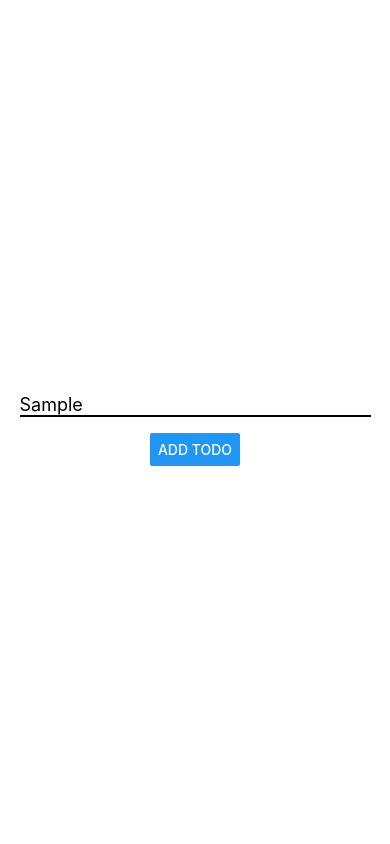
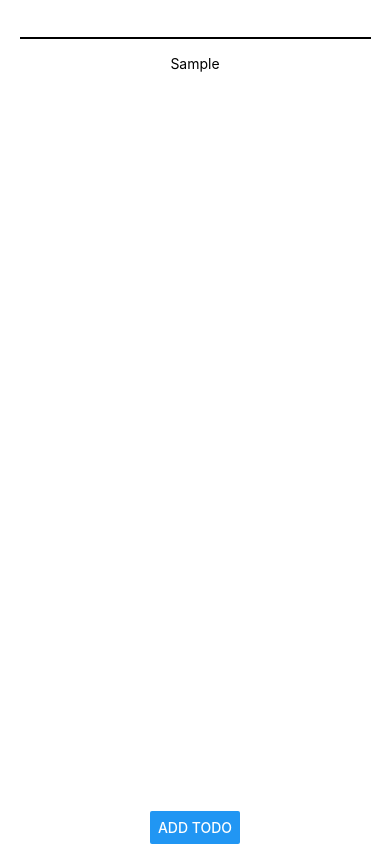
Before and after one commit to MinamiMunakata/ReactNativeTodoApp, a React Native app: screen / in a window 390 px wide. Both pictures are taken after typing "Sample" into the empty fields and a click on the button "ADD TODO". Built offline with nearby package versions, Linux system fonts and the light colour scheme.

Commit message:
Set the detail of the flatList

```diff
--- a/App.tsx
+++ b/App.tsx
@@ -6,6 +6,7 @@ import {
   SafeAreaView,
   TextInput,
   Button,
+  FlatList,
 } from 'react-native'
 
 // Declare because of using typescript.
@@ -22,7 +23,25 @@ export default class App extends React.Component<{}, IState> {
 
   _insert = () => {
     // insert item
-    console.log('Clicked!')
+    // Pass new array to add element
+    // Otherwise it doesn't render even the size is changed
+    // because it is still a same reference...
+    // this.state.items.push(this.state.todoText)
+    // this.setState({ items: this.state.items})
+    // Copy and refere diffent array
+    this.setState({
+      todoText: '',
+      items: [...this.state.items, this.state.todoText],
+    })
+  }
+
+  // How each cell looks like
+  _listItemRender = (item: string) => {
+    return (
+      <View>
+        <Text>{item}</Text>
+      </View>
+    )
   }
   render() {
     return (
@@ -34,6 +53,19 @@ export default class App extends React.Component<{}, IState> {
         />
         {/* => this.setState({ todoText: todoText}) */}
         {/* FlatList */}
+        {/* at least 2 props(data source, render) */}
+        <FlatList
+          data={this.state.items}
+          // Object deconstruction -> just want 1 item
+          // {item}
+          renderItem={({ item }) => this._listItemRender(item)}
+          // Give keys to distinguish each node which the flatList holds.
+          // Keys should be a string type.
+          keyExtractor={
+            (item, index) => index.toString()
+            /* If the item is an object which has 'id' field, you can set 'id' as a key. */
+          } /* item.id.toString() */
+        />
         <Button title={'Add Todo'} onPress={this._insert} />
       </SafeAreaView>
     )
```
